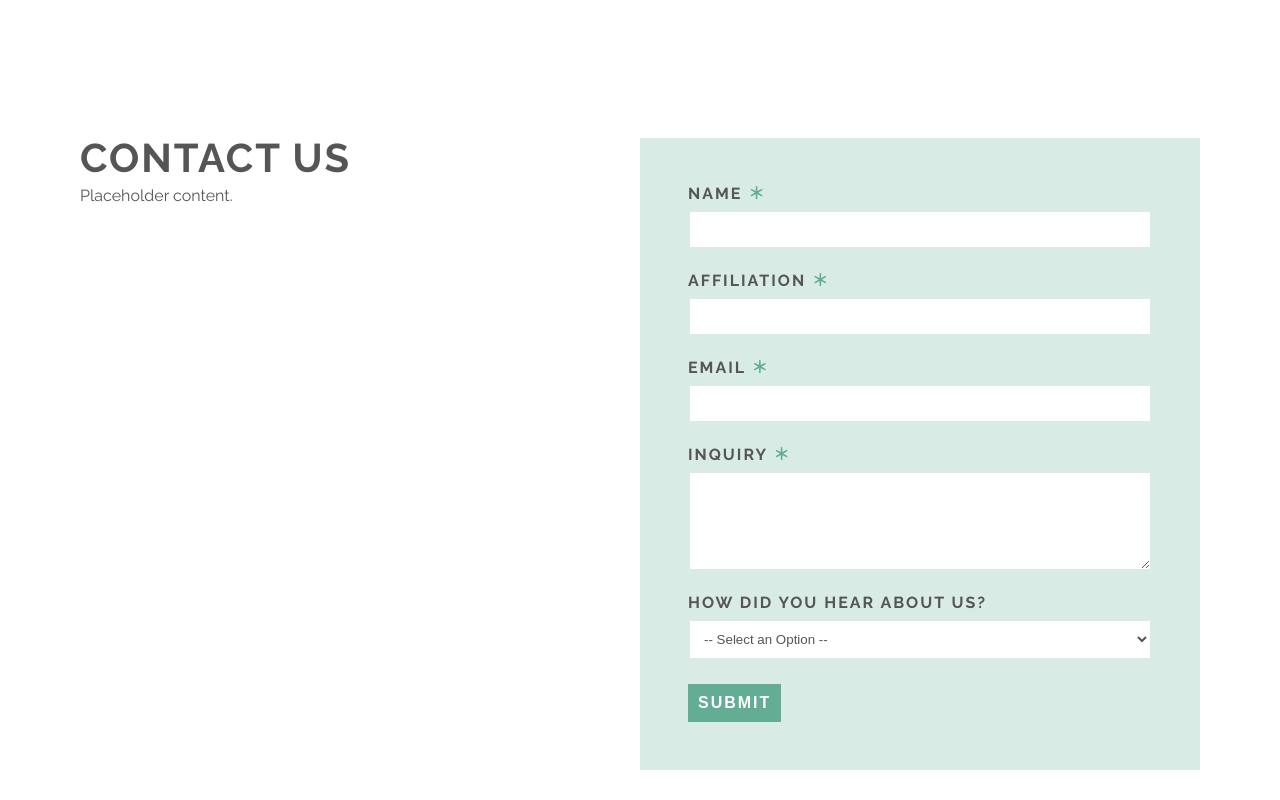
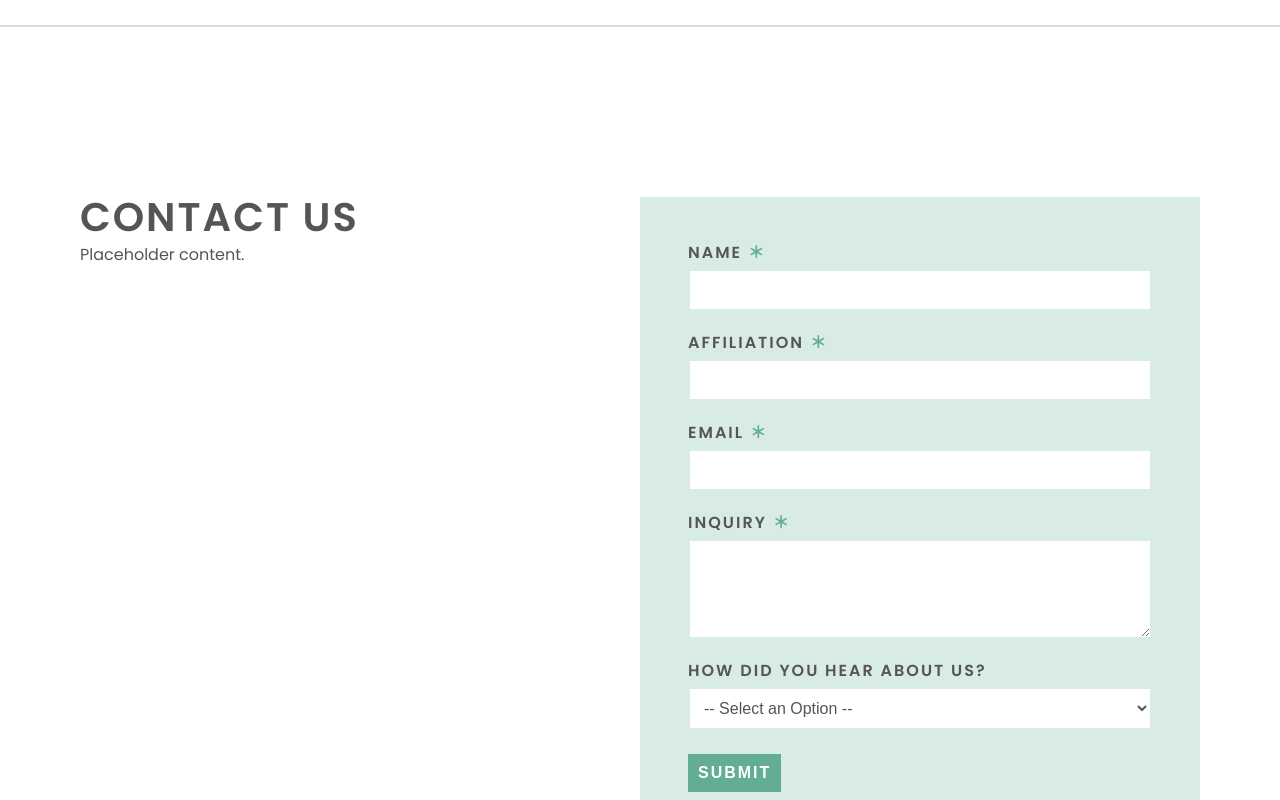
Before and after one commit to ohaanika/nextjs-website, a Next.js app: page / in a window 1280 px wide. Shown: the part 4180-4980 px from the top of the page. Built offline with nearby package versions, Linux system fonts and the light colour scheme; a web font is replaced by a local one.

Commit message:
refactor(styles): update font styles

```diff
--- a/styles/style.css
+++ b/styles/style.css
@@ -22,7 +22,7 @@
 }
 
 body {
-    font-family: "Raleway", "Open Sans", sans-serif;
+    font-family: "Poppins", "Open Sans", sans-serif;
     font-weight: normal;
     font-style: normal;
     text-decoration: none;
@@ -33,7 +33,7 @@ body {
 }
 
 h1, h2, h3, h4, h5, h6 {
-    font-weight: bold;
+    font-weight: 600;
     text-transform: uppercase;
     letter-spacing: 2px;
 }
@@ -68,7 +68,7 @@ p {
 }
 
 a {
-    font-weight: bold;
+    font-weight: 600;
     color: var(--color-primary);
 }
 a:hover {
@@ -76,12 +76,13 @@ a:hover {
 }
 
 b {
+    font-weight: 600;
     color: var(--color-primary);
 }
 
 button {
     font-size: 16px;
-    font-weight: bold;
+    font-weight: 600;
     text-decoration: none;
     text-transform: uppercase;
     letter-spacing: 2px;
@@ -105,12 +106,13 @@ button a:hover, button:hover a {
 }
 
 label {
-    font-weight: bold;
+    font-weight: 600;
     text-transform: uppercase;
     letter-spacing: 2px;
     width: 100%;
 }
 input, textarea, select {
+    font-size: 1em;
     color: var(--color-text);
     background-color: var(--color-background);
     border: 2px solid var(--color-primary-light);
```
